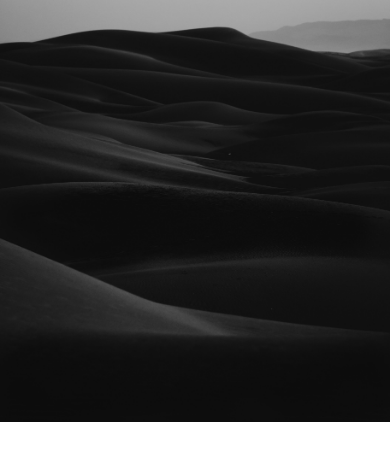
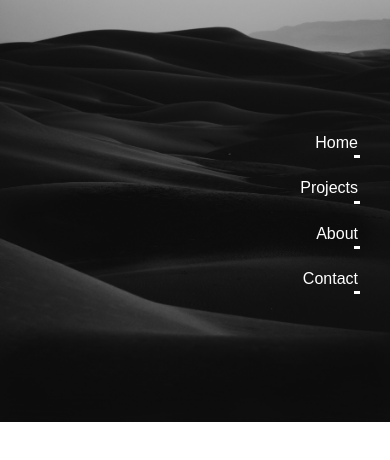
Before and after one commit to ramsers/portfolio-2, a React (Create React App) app: page / in a window 390 px wide. Shown: the top 460 px of the page. Built offline with nearby package versions, Linux system fonts and the light colour scheme.

Commit message:
position nav bar in place-mobile, add hover effect

```diff
--- a/src/Hero/Hero.js
+++ b/src/Hero/Hero.js
@@ -1,11 +1,12 @@
 import React from 'react';
 import './Hero.scss';
+import Nav from '../Nav/Nav';
 
 const Hero = () => {
     return(
         <section className="hero">
             <section className="hero__ctn">
-
+                <Nav/>
             </section>
         </section>
     )
--- a/src/Hero/Hero.scss
+++ b/src/Hero/Hero.scss
@@ -7,6 +7,8 @@
     background-repeat: no-repeat;
     background-size: cover;
     &__ctn {
-        width: 100%;
+        @include sizing(100%, 100%);
+        @include flex(row, flex-end, "");
+        padding: 0 $rem-16 0 $rem-16;
     }
 }
--- a/src/Nav/Nav.js
+++ b/src/Nav/Nav.js
@@ -1,14 +1,33 @@
 import React from 'react';
+import './Nav.scss';
 import { NavHashLink as NavLink } from 'react-router-hash-link';
+import {BrowserRouter} from 'react-router-dom';
 
 const Nav =() => {
     return(
         <nav className="site-nav">
             <div className="site-nav__ctn">
-                <NavLink to='/#home'>Home</NavLink>
-                <NavLink to='/#projects'>Projects</NavLink>
-                <NavLink to='/#about'>About</NavLink>
-                <NavLink to='/#contact'>Contact</NavLink>
+                <BrowserRouter>
+                    <NavLink className="site-nav__link" to='/#home'>
+                        Home
+                        <span className="site-nav__link-box"></span>
+                    </NavLink>
+
+                    <NavLink className="site-nav__link" to='/#projects'>
+                        Projects
+                        <span className="site-nav__link-box"></span>
+                    </NavLink>
+
+                    <NavLink className="site-nav__link" to='/#about'>
+                        About
+                        <span className="site-nav__link-box"></span>
+                    </NavLink>
+
+                    <NavLink className="site-nav__link" to='/#contact'>
+                        Contact
+                        <span className="site-nav__link-box"></span>
+                    </NavLink>
+                </BrowserRouter>
             </div>
         </nav>
     )
--- a/src/Nav/Nav.scss
+++ b/src/Nav/Nav.scss
@@ -0,0 +1,31 @@
+@import '../../partials/partials.scss';
+
+.site-nav {
+    @include flex(column, center, "");
+    padding-right: $rem-16;
+    &__ctn {
+        @include flex(column, space-evenly, "");
+        height: 50%;
+        text-align: right;
+    }
+    &__link {
+        color: #ffffff;
+        position: relative;
+        &:hover > .site-nav__link-box {
+            width:110%;
+            transition: all 0.35s;
+        }
+    }
+    &__link-box {
+            position: absolute;
+            display: block;
+            border-bottom: 3px solid #FFFFFF;
+            width:10%;
+            height: 15px;
+            right: -1.5px;
+            top: 52%;
+            -webkit-transition: all 0.35s;
+            transition: all 0.35s;
+    }
+
+}
```
